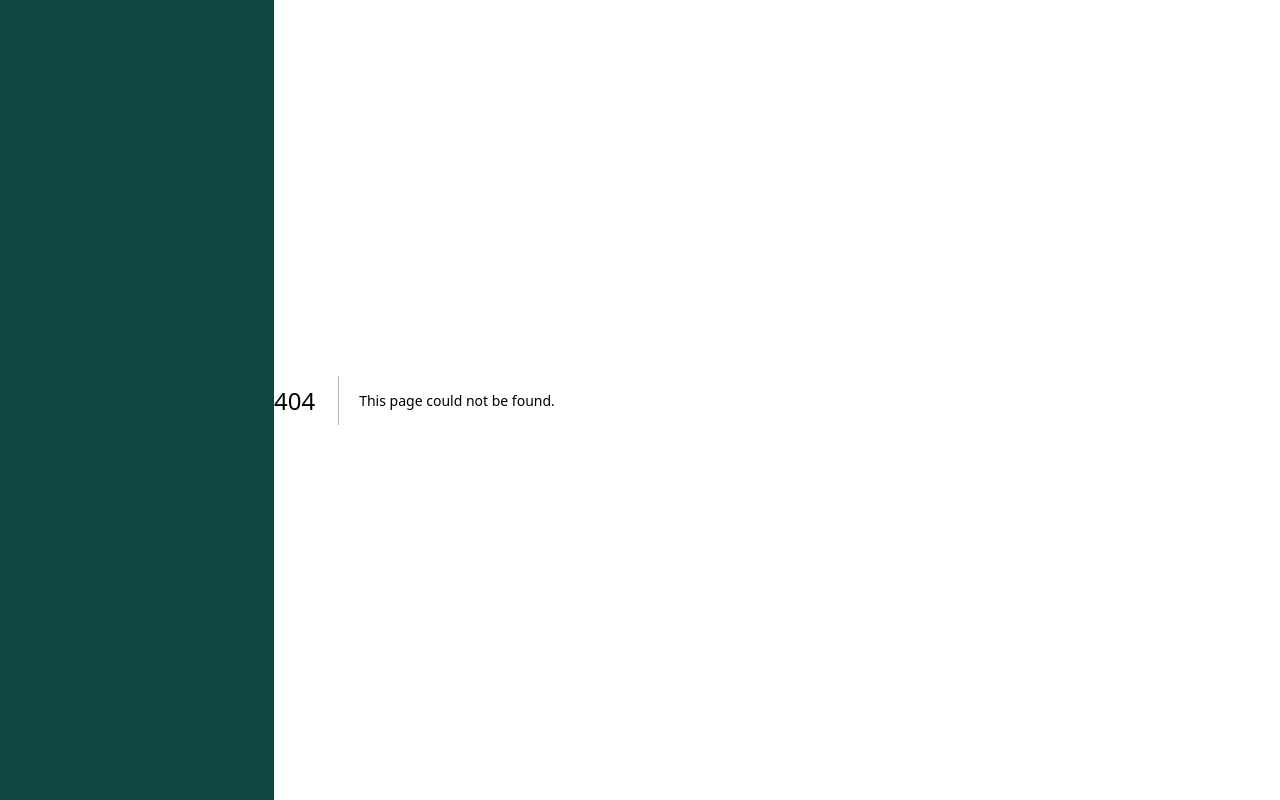
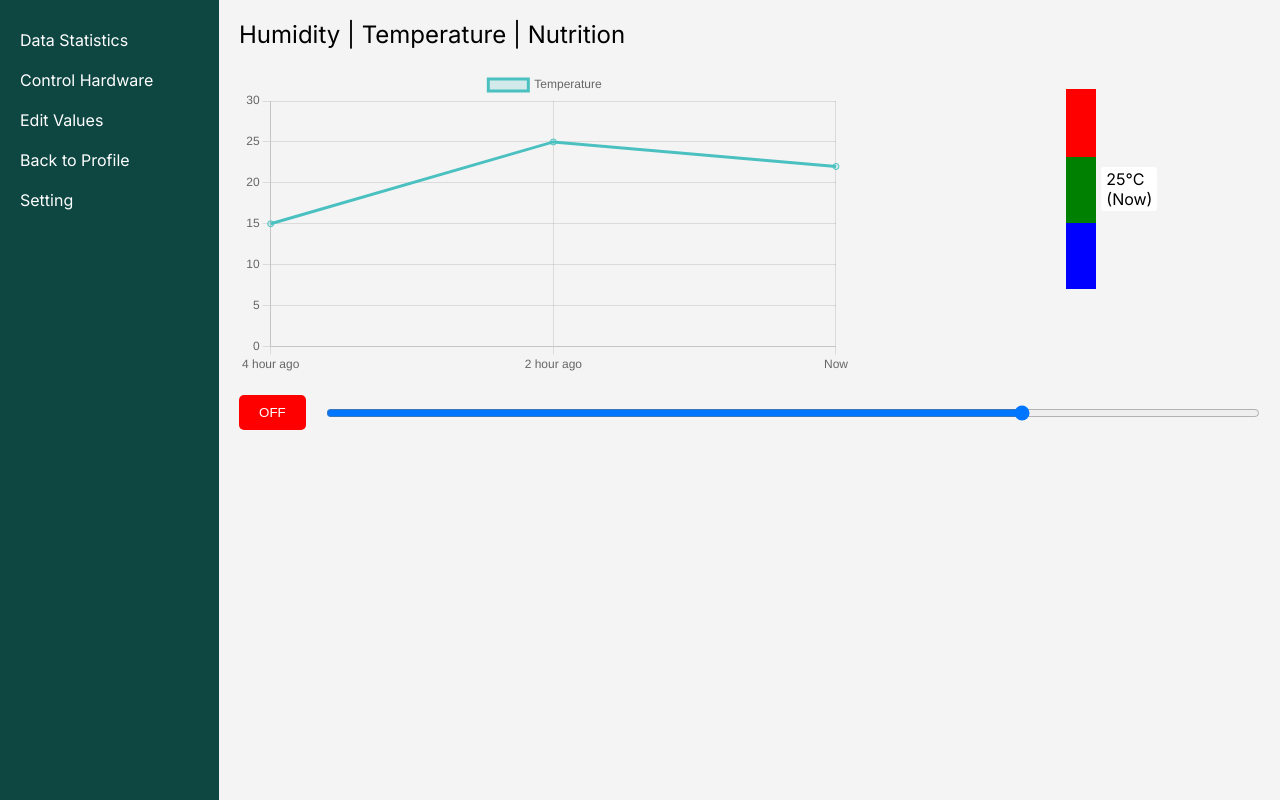
Before and after one commit to BoongaBBangLipBBalm/SodamteoFront, a Next.js app: page /DataStatics in a window 1280 px wide. Before the commit this address had no page. Built offline with nearby package versions, Linux system fonts and the light colour scheme.

Commit message:
✨feat: DataStatics 페이지 구현

```diff
--- a/package.json
+++ b/package.json
@@ -9,8 +9,11 @@
     "lint": "next lint"
   },
   "dependencies": {
+    "@types/styled-components": "^5.1.34",
+    "chart.js": "^4.4.3",
     "next": "14.2.5",
     "react": "^18",
+    "react-chartjs-2": "^5.2.0",
     "react-dom": "^18",
     "styled-components": "^6.1.12"
   },
--- /dev/null
+++ b/src/app/DataStatics/page.tsx
@@ -0,0 +1,163 @@
+"use client";
+
+import React, { useState } from "react";
+import styled from "styled-components";
+import { Line } from "react-chartjs-2";
+import {
+  Chart as ChartJS,
+  CategoryScale,
+  LinearScale,
+  PointElement,
+  LineElement,
+  Title,
+  Tooltip,
+  Legend,
+} from "chart.js";
+
+ChartJS.register(
+  CategoryScale,
+  LinearScale,
+  PointElement,
+  LineElement,
+  Title,
+  Tooltip,
+  Legend
+);
+
+const Container = styled.div`
+  display: flex;
+  height: 100vh;
+  background-color: #f4f4f4;
+  width: 100%;
+`;
+
+const Content = styled.div`
+  flex-grow: 1;
+  padding: 20px;
+`;
+
+const ContentHeader = styled.h2`
+  margin-bottom: 20px;
+  font-weight: normal;
+`;
+
+const TopContainer = styled.div`
+  display: flex;
+  justify-content: space-between;
+`;
+
+const GraphContainer = styled.div`
+  width: 60%;
+  margin-right: 20px;
+`;
+
+const RangeContainer = styled.div`
+  width: 35%;
+  display: flex;
+  flex-direction: column;
+  align-items: center;
+`;
+
+const RangeBar = styled.div`
+  height: 200px;
+  width: 30px;
+  background: linear-gradient(to top, blue 0%, blue 33%, green 33%, green 66%, red 66%, red 100%);
+  position: relative;
+  margin-top: 20px;
+`;
+
+const RangeIndicator = styled.div`
+  position: absolute;
+  left: 35px;
+  bottom: ${props => props.bottom}%;
+  transform: translateY(50%);
+  background-color: white;
+  padding: 2px 5px;
+  border-radius: 3px;
+`;
+
+const AirConditionerContainer = styled.div`
+  margin-top: 20px;
+`;
+
+const AirConditionerControl = styled.div`
+  display: flex;
+  align-items: center;
+`;
+
+const AirConditionerButton = styled.button`
+  margin-right: 20px;
+  padding: 10px 20px;
+  background-color: ${props => (props.isOn ? "green" : "red")};
+  color: white;
+  border: none;
+  border-radius: 5px;
+  cursor: pointer;
+`;
+
+const AirConditionerSlider = styled.input.attrs({ type: 'range' })`
+  flex-grow: 1;
+`;
+
+const data = {
+  labels: ["4 hour ago", "2 hour ago", "Now"],
+  datasets: [
+    {
+      label: "Temperature",
+      data: [15, 25, 22, 28, 20, 25],
+      fill: false,
+      backgroundColor: "rgba(75,192,192,0.2)",
+      borderColor: "rgba(75,192,192,1)",
+    },
+  ],
+};
+
+const options = {
+  scales: {
+    y: {
+      beginAtZero: true,
+    },
+  },
+};
+
+const DataStatistics: React.FC = () => {
+  const [isACOn, setIsACOn] = useState(false);
+  const [currentTemp, setCurrentTemp] = useState(25);
+
+  return (
+    <Container>
+      <Content>
+        <ContentHeader>Humidity | Temperature | Nutrition</ContentHeader>
+
+        <TopContainer>
+          <GraphContainer>
+            <Line data={data} options={options} />
+          </GraphContainer>
+          <RangeContainer>
+            <RangeBar>
+              <RangeIndicator bottom={((currentTemp - 18) / (32 - 18)) * 100}>
+                {currentTemp}°C (Now)
+              </RangeIndicator>
+            </RangeBar>
+          </RangeContainer>
+        </TopContainer>
+
+        <AirConditionerContainer>
+          <AirConditionerControl>
+            <AirConditionerButton isOn={isACOn} onClick={() => setIsACOn(!isACOn)}>
+              {isACOn ? "ON" : "OFF"}
+            </AirConditionerButton>
+            <AirConditionerSlider
+              min={10}
+              max={30}
+              value={currentTemp}
+              onChange={e => setCurrentTemp(Number(e.target.value))}
+            />
+          </AirConditionerControl>
+        </AirConditionerContainer>
+      </Content>
+    </Container>
+  );
+};
+
+export default DataStatistics;
--- a/src/app/layout.tsx
+++ b/src/app/layout.tsx
@@ -7,7 +7,7 @@ import LayoutStyle from "@/styles/layout.module.css";
 const inter = Inter({ subsets: ["latin"] });
 
 export const metadata: Metadata = {
-  title: "Create Next App",
+  title: "SoDamTeoㅣ 소담터",
   description: "Generated by create next app",
 };
 export default function RootLayout({
--- a/src/components/nav/nav.tsx
+++ b/src/components/nav/nav.tsx
@@ -1,27 +1,43 @@
 "use client";
 
 import styled from "styled-components";
+import Link from "next/link";
 
 const variables = {
     navContainer: {
-        width: "274px",
+        width: "20%",
         height: "100vh",
-        background_color: "#0E4642"
+        backgroundColor: "#0E4642",
     },
 };
 
 const NavContainer = styled.div`
-
     width: ${variables.navContainer.width};
     height: ${variables.navContainer.height};
-    background-color: ${variables.navContainer.background_color};
+    background-color: ${variables.navContainer.backgroundColor};
+    color: white;
+    display: flex;
+    flex-direction: column;
+    padding: 20px;
+`;
 
+const NavItem = styled.li`
+    list-style: none;
+    margin: 10px 0;
 `;
 
 const Nav = () => {
-  return (
-    <NavContainer></NavContainer>
-  );
+    return (
+        <NavContainer>
+            <Link href="/DataStatics">
+                <NavItem>Data Statistics</NavItem>
+            </Link>
+            <NavItem>Control Hardware</NavItem>
+            <NavItem>Edit Values</NavItem>
+            <NavItem>Back to Profile</NavItem>
+            <NavItem>Setting</NavItem>
+        </NavContainer>
+    );
 };
 
 export default Nav;
```
Also changed, not shown: src/app/Login/page.tsx (added), src/app/SignUp/page.tsx (added), 2 other files (tests, documents, lock files or other folders).
